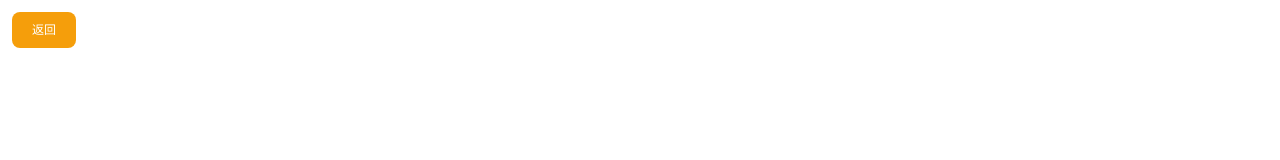
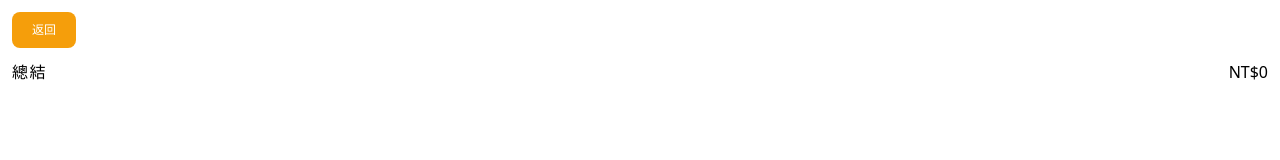
Before and after one commit to weily10/menu, a Vue app: page /cartPage in a window 1280 px wide. Shown: the top 160 px of the page. Built offline with nearby package versions, Linux system fonts and the light colour scheme.

Commit message:
feat: add total

```diff
--- a/src/pages/CartPage.vue
+++ b/src/pages/CartPage.vue
@@ -9,22 +9,17 @@ function changeLabel(i: object) {
   if (i.type === "hamburger" || i.type === "sandwich") return "主餐：";
   if (i.type === "solo") return "加點：";
   if (i.type === "drinks") return "飲料：";
+  if (i.type === "comment") return "備註";
 }
 
 function addsQtd(order: object) {
-  order.quantity.value++;
+  order.quantity++;
 }
 
 function minusQtd(order: object) {
-  console.log("aaa", order);
-
   if (order.quantity > 1) {
     order.quantity--;
   } else {
-    console.log(
-      "aaa",
-      items.findIndex((v) => v.order.id == order.id)
-    );
     items.splice(
       items.findIndex((v) => v.order.id == order.id),
       1
@@ -59,6 +54,12 @@ function minusQtd(order: object) {
                     {{ i.product }}
                   </div>
                 </div>
+              </div>
+              <div class="text-sm font-normal text-gray-600">
+                {{ order.order.comment ? "備註：" : "" }}
+              </div>
+              <div class="text-sm text-gray-600 font-light">
+                {{ order.order.comment }}
               </div>
               <div class="flex items-center mt-2">
                 <div class="relative w-24">
@@ -95,14 +96,22 @@ function minusQtd(order: object) {
                 class="w-[80px] h-[60px] object-cover"
               />
             </div>
-            <div>
-              <p class="text-orange-500 text-base text-right">
-                <b>{{ order.order.quantity * order.order.price }} 元</b>
-              </p>
-            </div>
+            <p class="text-orange-500 text-base text-right mt-3">
+              <b>{{ order.order.quantity * order.order.price }} 元</b>
+            </p>
           </div>
         </div>
       </div>
+    </div>
+    <div class="flex m-3 justify-between">
+      <p class="tracking-widest font-medium">總結</p>
+      <p>
+        NT${{
+          items.reduce((acc, item) => {
+            return acc + item.order.quantity * item.order.price;
+          }, 0)
+        }}
+      </p>
     </div>
     <div>
       <div
--- a/src/pages/ProductPage.vue
+++ b/src/pages/ProductPage.vue
@@ -22,6 +22,7 @@ interface item {
   product?: string;
   description?: string;
   price?: number;
+  comment?: string;
   customize?: [
     {
       img?: string;
@@ -156,8 +157,7 @@ function confirm(selected: object) {
           <div class="text-sm text-gray-400">備註</div>
           <div class="mt-2">
             <textarea
-              name=""
-              id=""
+              v-model="menu.comment"
               cols="30"
               rows="3"
               class="w-full border pl-2 pt-1"
```
